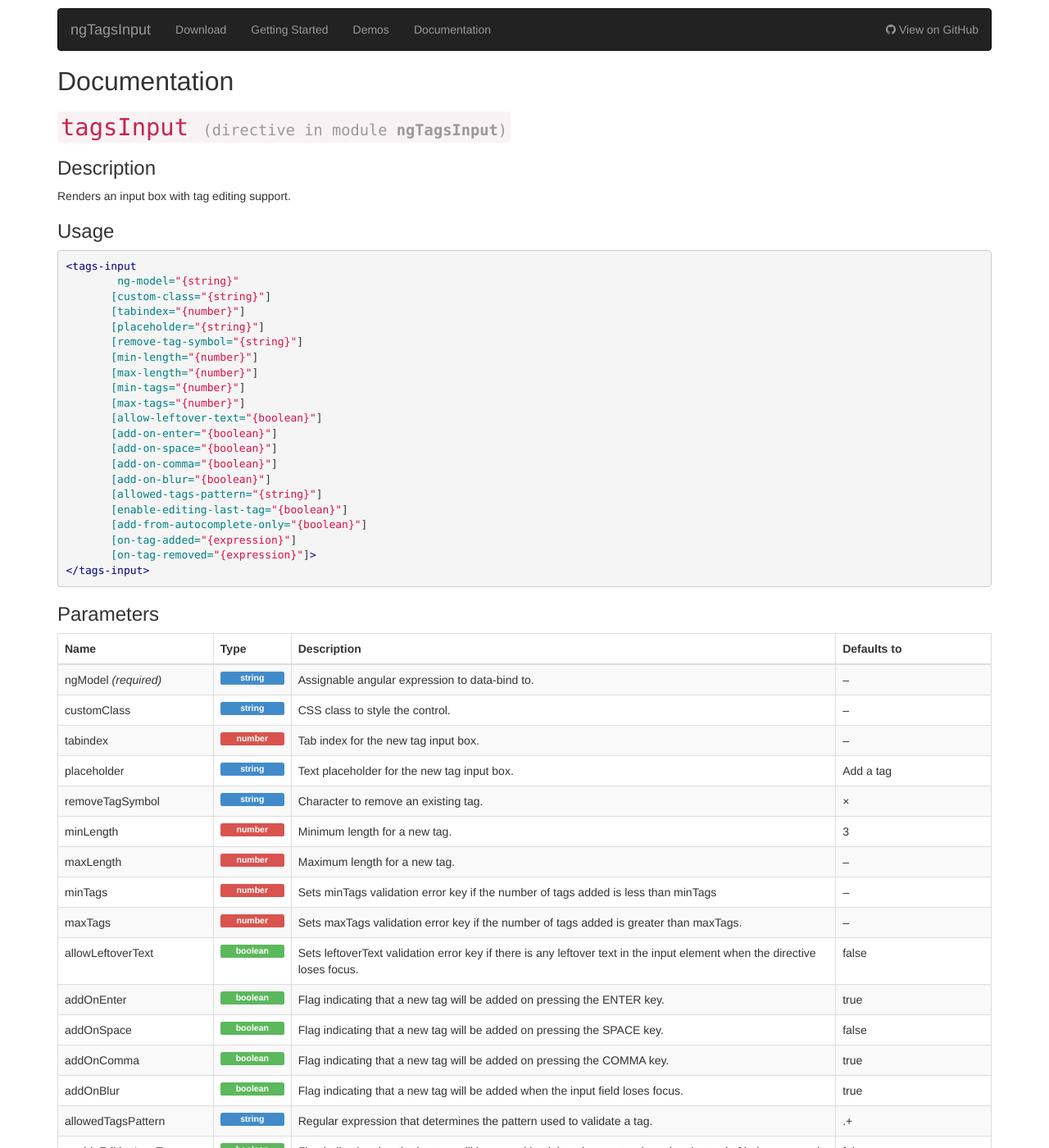
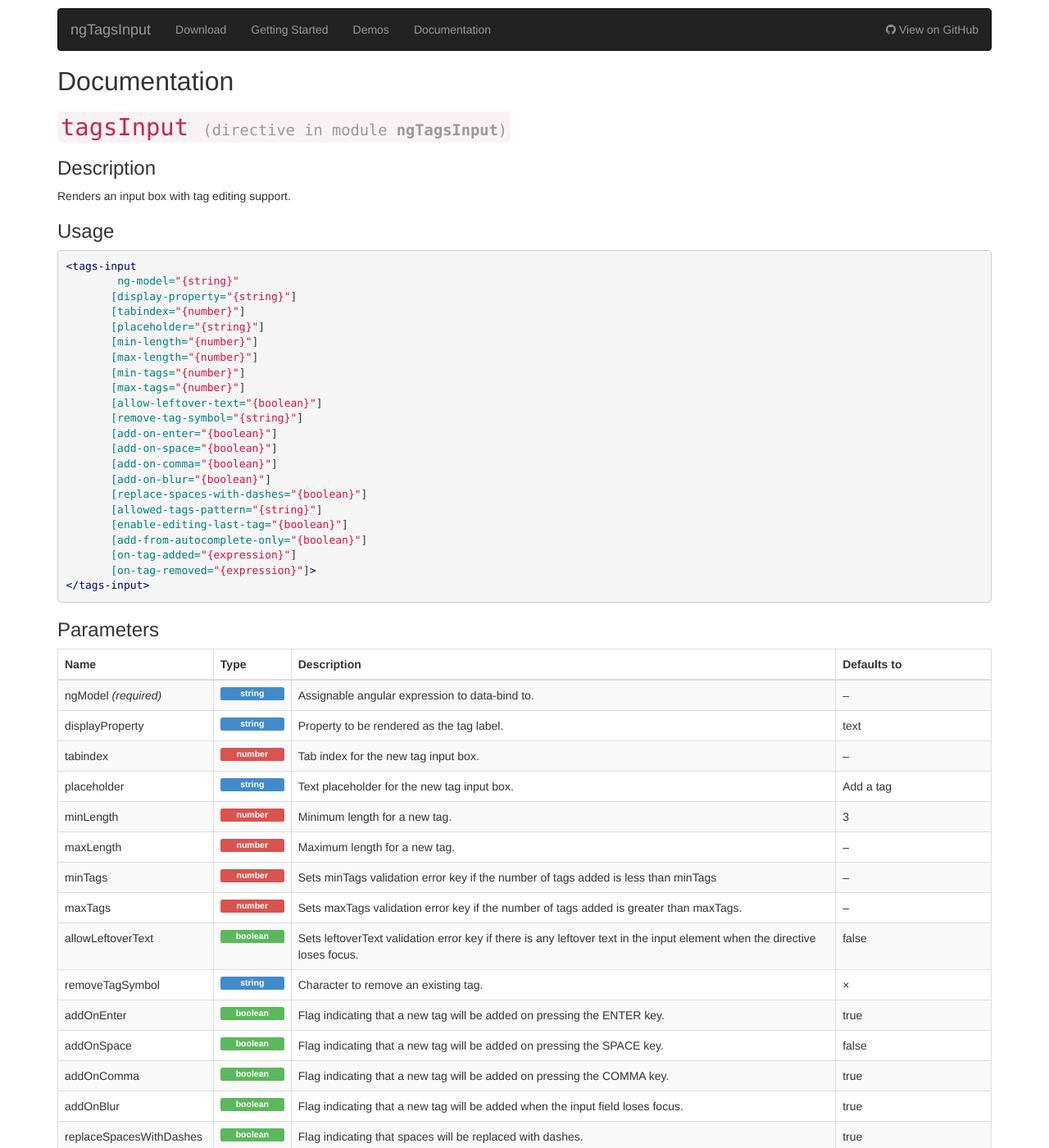
Before and after one commit to mbenford/ngTagsInput, a Jekyll site: the page built from documentation.html, in a window 1280 px wide and 1400 px high. Shown: the whole window at 82% size. Built offline with Jekyll 4.4.1, drawn with Linux system fonts in a browser that asks for light colours; nearby versions of some CDN libraries; Markdown is read by kramdown in place of the engine named in the settings.

Commit message:
Updated Documentation page with missing options

```diff
--- a/documentation.html
+++ b/documentation.html
@@ -19,19 +19,20 @@ priority: 0.50
 {% highlight html %}
 <tags-input
         ng-model="{string}"
-       [custom-class="{string}"]
+       [display-property="{string}"]
        [tabindex="{number}"]
        [placeholder="{string}"]
-       [remove-tag-symbol="{string}"]
        [min-length="{number}"]
        [max-length="{number}"]
        [min-tags="{number}"]
        [max-tags="{number}"]
        [allow-leftover-text="{boolean}"]
+       [remove-tag-symbol="{string}"]
        [add-on-enter="{boolean}"]
        [add-on-space="{boolean}"]
        [add-on-comma="{boolean}"]
        [add-on-blur="{boolean}"]
+       [replace-spaces-with-dashes="{boolean}"]
        [allowed-tags-pattern="{string}"]
        [enable-editing-last-tag="{boolean}"]
        [add-from-autocomplete-only="{boolean}"]
@@ -59,10 +60,10 @@ priority: 0.50
                 <td>&ndash;</td>
               </tr>
               <tr>
-                <td>customClass</td>
+                <td>displayProperty</td>
                 <td><span class="label type type-string">string</span></td>
-                <td>CSS class to style the control.</td>
-                <td>&ndash;</td>
+                <td>Property to be rendered as the tag label.</td>
+                <td>text</td>
               </tr>
               <tr>
                 <td>tabindex</td>
@@ -75,12 +76,6 @@ priority: 0.50
                 <td><span class="label type type-string">string</span></td>
                 <td>Text placeholder for the new tag input box.</td>
                 <td>Add a tag</td>
-              </tr>
-              <tr>
-                <td>removeTagSymbol</td>
-                <td><span class="label type type-string">string</span></td>
-                <td>Character to remove an existing tag.</td>
-                <td>&times;</td>
               </tr>
               <tr>
                 <td>minLength</td>
@@ -116,6 +111,12 @@ priority: 0.50
                 <td>false</td>
               </tr>
               <tr>
+                <td>removeTagSymbol</td>
+                <td><span class="label type type-string">string</span></td>
+                <td>Character to remove an existing tag.</td>
+                <td>&times;</td>
+              </tr>
+              <tr>
                 <td>addOnEnter</td>
                 <td><span class="label type type-boolean">boolean</span></td>
                 <td>Flag indicating that a new tag will be added on pressing the ENTER key.</td>
@@ -137,6 +138,12 @@ priority: 0.50
                 <td>addOnBlur</td>
                 <td><span class="label type type-boolean">boolean</span></td>
                 <td>Flag indicating that a new tag will be added when the input field loses focus.</td>
+                <td>true</td>
+              </tr>
+              <tr>
+                <td>replaceSpacesWithDashes</td>
+                <td><span class="label type type-boolean">boolean</span></td>
+                <td>Flag indicating that spaces will be replaced with dashes.</td>
                 <td>true</td>
               </tr>
               <tr>
```
